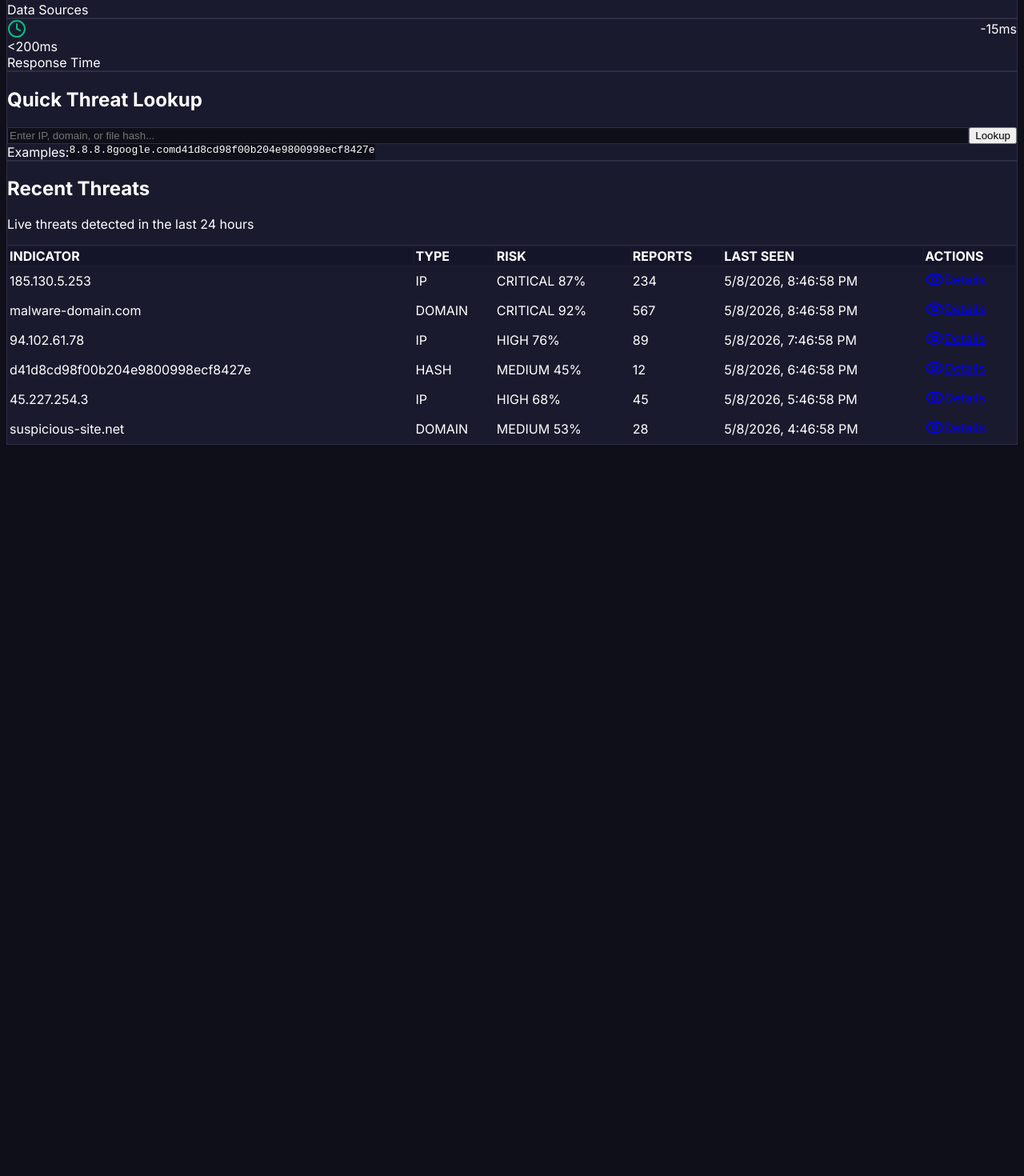
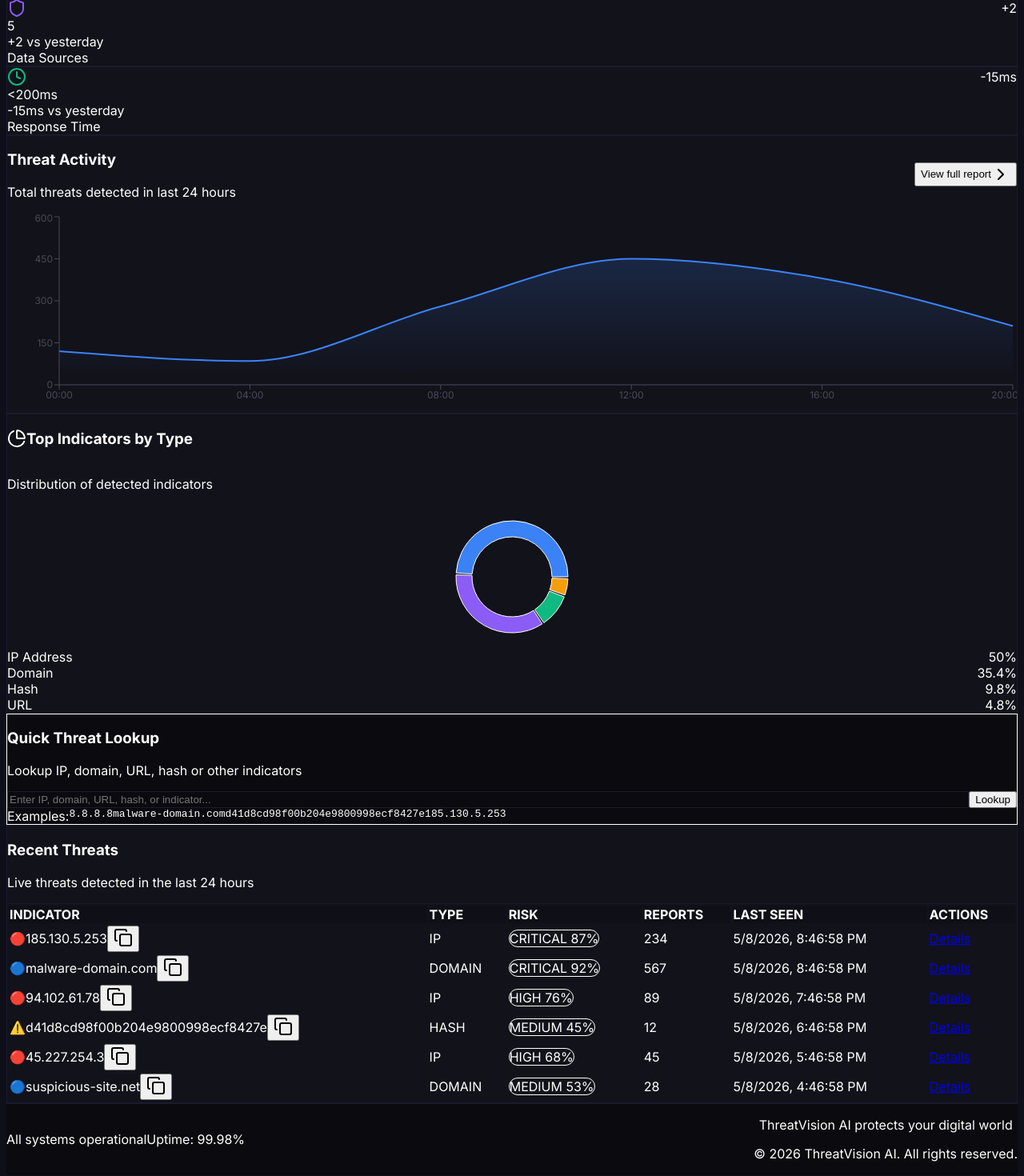
Before and after one commit to mnadeem2074/threatvision-ai, a Next.js app: page / in a window 1280 px wide. Shown: the part 420-1890 px from the top of the page at 80% size. Before the commit the page ends 984 px from the top, so only its background shows below. Built offline with nearby package versions, Linux system fonts and the light colour scheme.

Commit message:
✨ Complete professional dashboard: Threat activity chart, pie chart, stats cards, and modern UI

```diff
--- a/app/page.tsx
+++ b/app/page.tsx
@@ -1,8 +1,9 @@
 'use client';
 
-import { Shield, TrendingUp, AlertTriangle, Clock, Eye, Copy, Check } from 'lucide-react';
 import { useState, useEffect } from 'react';
+import { Shield, TrendingUp, AlertTriangle, Clock, Eye, Copy, Check, Activity, Globe, PieChart, Server, ChevronRight } from 'lucide-react';
 import Link from 'next/link';
+import { LineChart, Line, AreaChart, Area, PieChart as RePieChart, Pie, Cell, XAxis, YAxis, Tooltip, ResponsiveContainer } from 'recharts';
 
 interface Threat {
   indicator: string;
@@ -42,53 +43,76 @@ export default function Home() {
     setTimeout(() => setCopied(null), 2000);
   };
 
-  const stats = [
-    { label: 'Total Threats', value: '2.4M+', change: '+12.5%', icon: TrendingUp, color: '#3b82f6' },
-    { label: 'Active Threats', value: '1,247', change: '+8.2%', icon: AlertTriangle, color: '#ef4444' },
-    { label: 'Data Sources', value: '5', change: '+2', icon: Shield, color: '#8b5cf6' },
-    { label: 'Response Time', value: '<200ms', change: '-15ms', icon: Clock, color: '#10b981' },
+  // Chart data
+  const threatActivityData = [
+    { hour: '00:00', threats: 120 },
+    { hour: '04:00', threats: 85 },
+    { hour: '08:00', threats: 280 },
+    { hour: '12:00', threats: 450 },
+    { hour: '16:00', threats: 380 },
+    { hour: '20:00', threats: 210 },
   ];
 
-  const getRiskColor = (level: string) => {
-    switch (level) {
-      case 'critical': return 'text-red-400 bg-red-400/10';
-      case 'high': return 'text-orange-400 bg-orange-400/10';
-      case 'medium': return 'text-yellow-400 bg-yellow-400/10';
-      default: return 'text-green-400 bg-green-400/10';
-    }
+  const indicatorData = [
+    { name: 'IP Address', value: 1200000, percentage: 50.0, color: '#3b82f6' },
+    { name: 'Domain', value: 850000, percentage: 35.4, color: '#8b5cf6' },
+    { name: 'Hash', value: 234000, percentage: 9.8, color: '#10b981' },
+    { name: 'URL', value: 116000, percentage: 4.8, color: '#f59e0b' },
+  ];
+
+  const stats = [
+    { label: 'Total Threats', value: '2.4M+', change: '+12.5%', vs: 'vs last 24h', icon: TrendingUp, color: '#3b82f6' },
+    { label: 'Active Threats', value: '1,247', change: '+8.2%', vs: 'vs last 24h', icon: AlertTriangle, color: '#ef4444' },
+    { label: 'Data Sources', value: '5', change: '+2', vs: 'vs yesterday', icon: Shield, color: '#8b5cf6' },
+    { label: 'Response Time', value: '<200ms', change: '-15ms', vs: 'vs yesterday', icon: Clock, color: '#10b981' },
+  ];
+
+  const getRiskBadge = (level: string, score: number) => {
+    const styles = {
+      critical: 'bg-red-500/20 text-red-500 border-red-500/30',
+      high: 'bg-orange-500/20 text-orange-500 border-orange-500/30',
+      medium: 'bg-yellow-500/20 text-yellow-500 border-yellow-500/30',
+      low: 'bg-green-500/20 text-green-500 border-green-500/30',
+    };
+    return styles[level as keyof typeof styles] || styles.low;
   };
 
-  const getTypeColor = (type: string) => {
+  const getTypeIcon = (type: string) => {
     switch (type) {
-      case 'ip': return 'bg-blue-400/10 text-blue-400';
-      case 'domain': return 'bg-purple-400/10 text-purple-400';
-      default: return 'bg-emerald-400/10 text-emerald-400';
+      case 'ip': return '🔴';
+      case 'domain': return '🔵';
+      case 'hash': return '⚠️';
+      default: return '📁';
     }
   };
 
   return (
-    <div className="min-h-screen bg-[#0f0f1a]">
-      {/* Top Bar */}
-      <div className="border-b border-[#1a1a2e] bg-[#0f0f1a]/95 backdrop-blur-sm sticky top-0 z-10">
+    <div className="min-h-screen bg-[#0a0a0f]">
+      {/* Header */}
+      <header className="border-b border-[#1a1a2e] bg-[#0a0a0f]/95 backdrop-blur-sm sticky top-0 z-50">
         <div className="max-w-7xl mx-auto px-6 py-4">
           <div className="flex items-center justify-between">
             <div className="flex items-center gap-3">
-              <Shield className="w-8 h-8 text-blue-500" />
+              <div className="w-10 h-10 rounded-xl bg-gradient-to-br from-blue-500 to-purple-600 flex items-center justify-center">
+                <Shield className="w-5 h-5 text-white" />
+              </div>
               <div>
-                <h1 className="text-xl font-semibold text-white">ThreatVision AI</h1>
+                <h1 className="text-xl font-bold text-white">ThreatVision AI</h1>
                 <p className="text-xs text-gray-500">Threat Intelligence Platform</p>
               </div>
             </div>
-            <div className="flex items-center gap-4">
-              <div className="w-8 h-8 rounded-full bg-gradient-to-r from-blue-500 to-purple-500"></div>
+            <div className="flex items-center gap-2">
+              <div className="flex items-center gap-2 px-3 py-1.5 bg-[#1a1a2e] rounded-lg">
+                <div className="w-2 h-2 bg-green-500 rounded-full animate-pulse"></div>
+                <span className="text-xs text-gray-400">All systems operational</span>
               </div>
             </div>
           </div>
         </div>
+      </header>
 
-      {/* Main Content */}
       <div className="max-w-7xl mx-auto px-6 py-8">
-        {/* Header */}
+        {/* Dashboard Title */}
         <div className="mb-8">
           <h1 className="text-2xl font-bold text-white">Dashboard</h1>
           <p className="text-gray-500 text-sm mt-1">Real-time threat monitoring and analysis</p>
@@ -97,44 +121,117 @@ export default function Home() {
         {/* Stats Grid */}
         <div className="grid grid-cols-1 md:grid-cols-2 lg:grid-cols-4 gap-4 mb-8">
           {stats.map((stat, i) => (
-            <div key={i} className="bg-[#1a1a2e] rounded-xl p-5 border border-[#2d2d44] hover:border-blue-500/30 transition-all">
+            <div key={i} className="bg-[#12121a] rounded-xl p-5 border border-[#1a1a2e] hover:border-blue-500/30 transition-all">
               <div className="flex items-center justify-between mb-3">
                 <stat.icon className="w-5 h-5" style={{ color: stat.color }} />
-                <span className={`text-xs font-medium ${stat.change.startsWith('+') ? 'text-green-400' : 'text-red-400'}`}>
+                <span className={`text-xs font-medium ${stat.change.startsWith('+') ? 'text-green-500' : 'text-red-500'}`}>
                   {stat.change}
                 </span>
               </div>
-              <div className="text-2xl font-bold text-white">{stat.value}</div>
-              <div className="text-xs text-gray-500 mt-1">{stat.label}</div>
+              <div className="text-3xl font-bold text-white">{stat.value}</div>
+              <div className="text-xs text-gray-500 mt-2 flex items-center gap-1">
+                {stat.change} {stat.vs}
+              </div>
+              <div className="text-xs text-gray-600 mt-1">{stat.label}</div>
             </div>
           ))}
         </div>
 
-        {/* Search Section */}
-        <div className="bg-[#1a1a2e] rounded-xl p-6 border border-[#2d2d44] mb-8">
-          <h2 className="text-lg font-semibold text-white mb-4">Quick Threat Lookup</h2>
+        {/* Two Column Layout */}
+        <div className="grid grid-cols-1 lg:grid-cols-3 gap-8 mb-8">
+          {/* Threat Activity Chart */}
+          <div className="lg:col-span-2 bg-[#12121a] rounded-xl p-6 border border-[#1a1a2e]">
+            <div className="flex items-center justify-between mb-4">
+              <div>
+                <h3 className="text-white font-semibold">Threat Activity</h3>
+                <p className="text-xs text-gray-500 mt-1">Total threats detected in last 24 hours</p>
+              </div>
+              <button className="text-blue-500 text-sm hover:text-blue-400 transition flex items-center gap-1">
+                View full report <ChevronRight className="w-3 h-3" />
+              </button>
+            </div>
+            <ResponsiveContainer width="100%" height={250}>
+              <AreaChart data={threatActivityData}>
+                <defs>
+                  <linearGradient id="colorThreats" x1="0" y1="0" x2="0" y2="1">
+                    <stop offset="5%" stopColor="#3b82f6" stopOpacity={0.3}/>
+                    <stop offset="95%" stopColor="#3b82f6" stopOpacity={0}/>
+                  </linearGradient>
+                </defs>
+                <XAxis dataKey="hour" stroke="#4a4a5a" fontSize={12} />
+                <YAxis stroke="#4a4a5a" fontSize={12} />
+                <Tooltip contentStyle={{ backgroundColor: '#1a1a2e', border: '1px solid #2d2d44', borderRadius: '8px' }} />
+                <Area type="monotone" dataKey="threats" stroke="#3b82f6" fill="url(#colorThreats)" strokeWidth={2} />
+              </AreaChart>
+            </ResponsiveContainer>
+          </div>
+
+          {/* Top Indicators */}
+          <div className="bg-[#12121a] rounded-xl p-6 border border-[#1a1a2e]">
+            <div className="flex items-center gap-2 mb-4">
+              <PieChart className="w-5 h-5 text-blue-500" />
+              <h3 className="text-white font-semibold">Top Indicators by Type</h3>
+            </div>
+            <p className="text-xs text-gray-500 mb-4">Distribution of detected indicators</p>
+            <ResponsiveContainer width="100%" height={180}>
+              <RePieChart>
+                <Pie
+                  data={indicatorData}
+                  cx="50%"
+                  cy="50%"
+                  innerRadius={50}
+                  outerRadius={70}
+                  paddingAngle={2}
+                  dataKey="value"
+                >
+                  {indicatorData.map((entry, index) => (
+                    <Cell key={`cell-${index}`} fill={entry.color} />
+                  ))}
+                </Pie>
+                <Tooltip contentStyle={{ backgroundColor: '#1a1a2e', border: '1px solid #2d2d44' }} />
+              </RePieChart>
+            </ResponsiveContainer>
+            <div className="space-y-2 mt-4">
+              {indicatorData.map((item, i) => (
+                <div key={i} className="flex items-center justify-between text-sm">
+                  <div className="flex items-center gap-2">
+                    <div className="w-3 h-3 rounded-full" style={{ backgroundColor: item.color }}></div>
+                    <span className="text-gray-400">{item.name}</span>
+                  </div>
+                  <span className="text-white font-medium">{item.percentage}%</span>
+                </div>
+              ))}
+            </div>
+          </div>
+        </div>
+
+        {/* Quick Threat Lookup */}
+        <div className="bg-gradient-to-r from-blue-600/10 via-purple-600/10 to-pink-600/10 rounded-xl p-6 border border-blue-500/20 mb-8">
+          <h3 className="text-white font-semibold mb-2">Quick Threat Lookup</h3>
+          <p className="text-sm text-gray-400 mb-4">Lookup IP, domain, URL, hash or other indicators</p>
           <div className="flex gap-3">
             <input
               type="text"
-              placeholder="Enter IP, domain, or file hash..."
-              className="flex-1 px-4 py-2.5 bg-[#0f0f1a] border border-[#2d2d44] rounded-lg text-white placeholder-gray-500 focus:outline-none focus:border-blue-500"
+              placeholder="Enter IP, domain, URL, hash, or indicator..."
+              className="flex-1 px-4 py-3 bg-[#0a0a0f] border border-[#1a1a2e] rounded-lg text-white placeholder-gray-500 focus:outline-none focus:border-blue-500"
             />
-            <button className="px-6 py-2.5 bg-blue-600 hover:bg-blue-700 rounded-lg text-white font-medium transition">
+            <button className="px-6 py-3 bg-blue-600 hover:bg-blue-700 rounded-lg text-white font-medium transition">
               Lookup
             </button>
           </div>
-          <div className="flex gap-3 mt-3">
+          <div className="flex flex-wrap gap-3 mt-4">
             <span className="text-xs text-gray-500">Examples:</span>
-            <code className="text-xs text-gray-400 bg-[#0f0f1a] px-2 py-0.5 rounded">8.8.8.8</code>
-            <code className="text-xs text-gray-400 bg-[#0f0f1a] px-2 py-0.5 rounded">google.com</code>
-            <code className="text-xs text-gray-400 bg-[#0f0f1a] px-2 py-0.5 rounded">d41d8cd98f00b204e9800998ecf8427e</code>
+            <code className="text-xs text-gray-400 bg-[#0a0a0f] px-2 py-1 rounded">8.8.8.8</code>
+            <code className="text-xs text-gray-400 bg-[#0a0a0f] px-2 py-1 rounded">malware-domain.com</code>
+            <code className="text-xs text-gray-400 bg-[#0a0a0f] px-2 py-1 rounded">d41d8cd98f00b204e9800998ecf8427e</code>
+            <code className="text-xs text-gray-400 bg-[#0a0a0f] px-2 py-1 rounded">185.130.5.253</code>
           </div>
         </div>
 
-        {/* Threats Table */}
-        <div className="bg-[#1a1a2e] rounded-xl border border-[#2d2d44] overflow-hidden">
-          <div className="px-6 py-4 border-b border-[#2d2d44]">
-            <h2 className="text-lg font-semibold text-white">Recent Threats</h2>
+        {/* Recent Threats Table */}
+        <div className="bg-[#12121a] rounded-xl border border-[#1a1a2e] overflow-hidden">
+          <div className="px-6 py-4 border-b border-[#1a1a2e]">
+            <h3 className="text-white font-semibold">Recent Threats</h3>
             <p className="text-xs text-gray-500 mt-1">Live threats detected in the last 24 hours</p>
           </div>
 
@@ -143,7 +240,7 @@ export default function Home() {
           ) : (
             <div className="overflow-x-auto">
               <table className="w-full">
-                <thead className="bg-[#15152a] border-b border-[#2d2d44]">
+                <thead className="bg-[#0f0f17] border-b border-[#1a1a2e]">
                   <tr className="text-left text-xs text-gray-500">
                     <th className="px-6 py-3 font-medium">INDICATOR</th>
                     <th className="px-6 py-3 font-medium">TYPE</th>
@@ -153,44 +250,40 @@ export default function Home() {
                     <th className="px-6 py-3 font-medium">ACTIONS</th>
                   </tr>
                 </thead>
-                <tbody className="divide-y divide-[#2d2d44]">
+                <tbody className="divide-y divide-[#1a1a2e]">
                   {threats.map((threat) => (
-                    <tr key={threat.indicator} className="hover:bg-[#15152a] transition">
+                    <tr key={threat.indicator} className="hover:bg-[#0f0f17] transition">
                       <td className="px-6 py-3">
                         <div className="flex items-center gap-2">
+                          <span className="text-sm">{getTypeIcon(threat.type)}</span>
                           <span className="font-mono text-sm text-white">{threat.indicator}</span>
                           <button
                             onClick={() => copyToClipboard(threat.indicator)}
-                            className="opacity-0 group-hover:opacity-100 transition"
+                            className="hover:bg-[#1a1a2e] p-1 rounded transition"
                           >
                             {copied === threat.indicator ? (
-                              <Check className="w-3 h-3 text-green-400" />
+                              <Check className="w-3 h-3 text-green-500" />
                             ) : (
-                              <Copy className="w-3 h-3 text-gray-500 hover:text-gray-300" />
+                              <Copy className="w-3 h-3 text-gray-500" />
                             )}
                           </button>
                         </div>
                         </td>
                       <td className="px-6 py-3">
-                        <span className={`px-2 py-0.5 rounded-full text-xs font-medium ${getTypeColor(threat.type)}`}>
-                          {threat.type.toUpperCase()}
-                        </span>
+                        <span className="text-xs text-gray-400">{threat.type.toUpperCase()}</span>
                         </td>
                       <td className="px-6 py-3">
-                        <div className="flex items-center gap-2">
-                          <span className={`px-2 py-0.5 rounded-full text-xs font-medium ${getRiskColor(threat.riskLevel)}`}>
+                        <span className={`px-2 py-1 rounded-full text-xs font-medium border ${getRiskBadge(threat.riskLevel, threat.riskScore)}`}>
                           {threat.riskLevel.toUpperCase()} {Math.round(threat.riskScore)}%
                         </span>
-                        </div>
                         </td>
                       <td className="px-6 py-3 text-sm text-gray-400">{threat.reports.toLocaleString()}</td>
                       <td className="px-6 py-3 text-sm text-gray-500">{new Date(threat.lastSeen).toLocaleString()}</td>
                       <td className="px-6 py-3">
                         <Link
                           href={`/lookup/${encodeURIComponent(threat.indicator)}?type=${threat.type}`}
-                          className="inline-flex items-center gap-1 text-sm text-gray-400 hover:text-blue-400 transition"
+                          className="text-blue-500 hover:text-blue-400 text-sm transition"
                         >
-                          <Eye className="w-3.5 h-3.5" />
                           Details
                         </Link>
                         </td>
@@ -201,6 +294,20 @@ export default function Home() {
             </div>
           )}
         </div>
+
+        {/* Footer */}
+        <div className="mt-8 pt-6 border-t border-[#1a1a2e] text-center">
+          <div className="flex items-center justify-between flex-wrap gap-4">
+            <div className="flex items-center gap-4 text-xs text-gray-500">
+              <span>All systems operational</span>
+              <span>Uptime: 99.98%</span>
+            </div>
+            <div className="text-xs text-gray-600">
+              <p>ThreatVision AI protects your digital world</p>
+              <p className="mt-1">© 2026 ThreatVision AI. All rights reserved.</p>
+            </div>
+          </div>
+        </div>
       </div>
     </div>
   );
```
Lines whose indentation alone changed are shown as unchanged.
